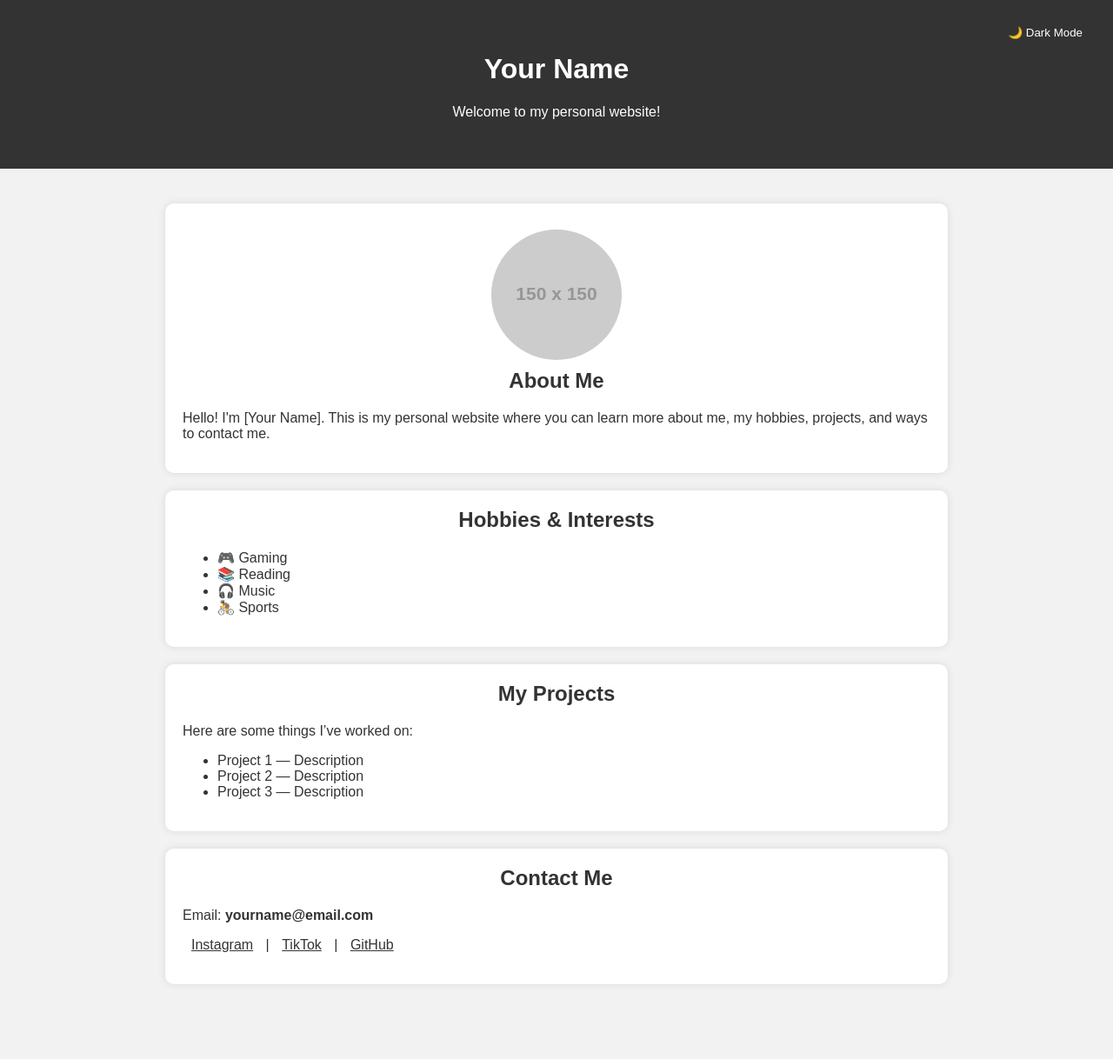
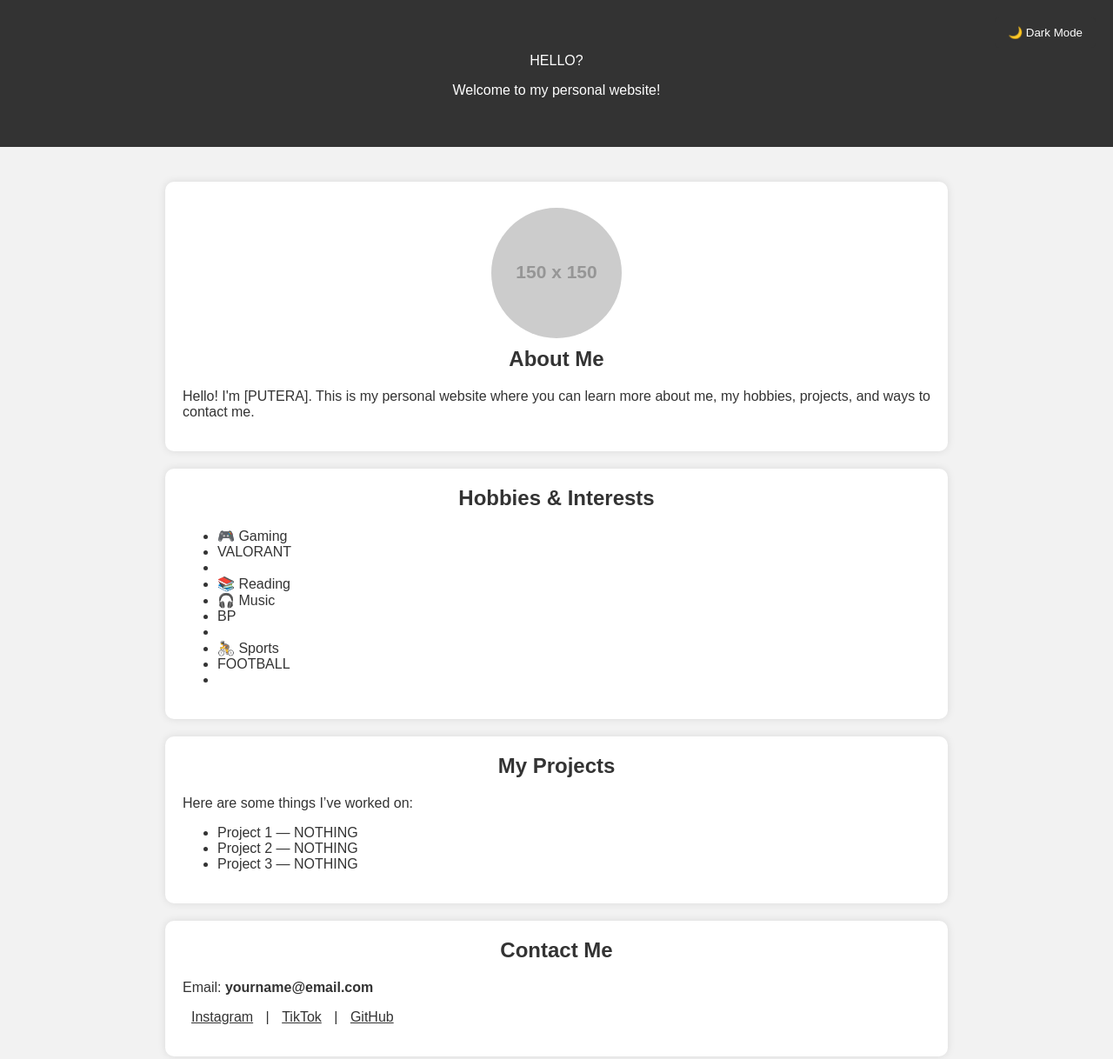
Before and after one commit to qftymb5dn7-ai/puteraweb, a plain HTML site: page index.html in a window 1280 px wide. Shown: the whole page at 87% size. Before the commit the page ends 1172 px from the top, so only its background shows below. Drawn offline with Linux system fonts and the light colour scheme; placeholder pictures from the web are drawn by us.

Commit message:
Update index.html

```diff
--- a/index.html
+++ b/index.html
@@ -95,7 +95,7 @@
 <button class="toggle-btn" onclick="toggleDarkMode()">🌙 Dark Mode</button>
 
 <header>
-    <h1>Your Name</h1>
+    <h1></h1>HELLO?
     <p>Welcome to my personal website!</p>
 </header>
 
@@ -103,16 +103,19 @@
     <div class="card">
         <img src="https://via.placeholder.com/150" alt="Profile Photo">
         <h2>About Me</h2>
-        <p>Hello! I'm [Your Name]. This is my personal website where you can learn more about me, my hobbies, projects, and ways to contact me.</p>
+        <p>Hello! I'm [PUTERA]. This is my personal website where you can learn more about me, my hobbies, projects, and ways to contact me.</p>
     </div>
 
     <div class="card">
         <h2>Hobbies & Interests</h2>
         <ul>
             <li>🎮 Gaming</li>
+             <li>VALORANT <li>
             <li>📚 Reading</li>
             <li>🎧 Music</li>
+             <li>BP <li>
             <li>🚴 Sports</li>
+             <li>FOOTBALL <li>
         </ul>
     </div>
 
@@ -120,9 +123,9 @@
         <h2>My Projects</h2>
         <p>Here are some things I’ve worked on:</p>
         <ul>
-            <li>Project 1 — Description</li>
-            <li>Project 2 — Description</li>
-            <li>Project 3 — Description</li>
+            <li>Project 1 — NOTHING</li>
+            <li>Project 2 — NOTHING</li>
+            <li>Project 3 — NOTHING</li>
         </ul>
     </div>
 
```
